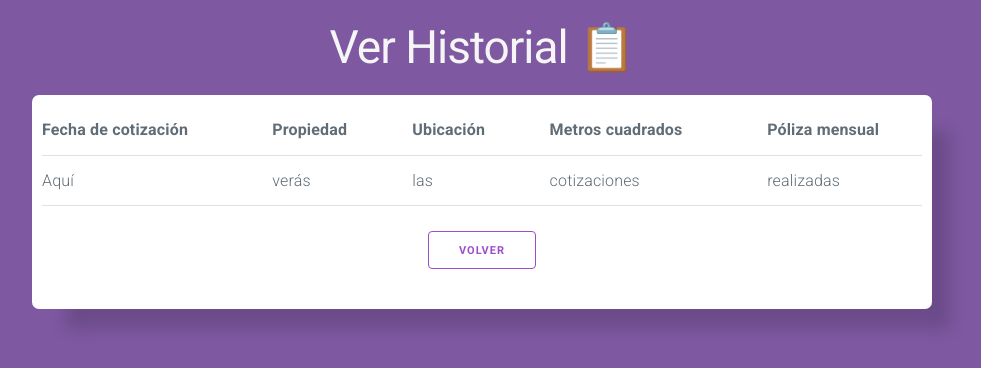
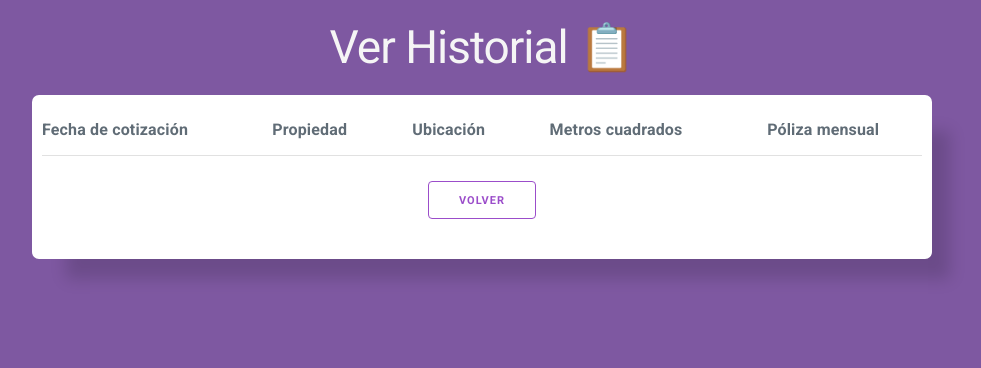
Before and after one commit to yani93anto/PROYECTO3-YANINA-CAMMARASANA, a React (Vite) app: page /historial in a window 1280 px wide. Shown: the top 368 px of the page, without its empty margins (158-1139 px from the left). Built offline with nearby package versions, Linux system fonts and the light colour scheme; a small style sheet from the web is missing.

Commit message:
arreglos

```diff
--- a/src/Components/Form/Button+Price.jsx
+++ b/src/Components/Form/Button+Price.jsx
@@ -29,14 +29,13 @@ export function Button({
   const guardar = () => {
     if (cotizado) {
       const agragarCotizacion = {
-        fecha: new Date().toLocaleDateString(),
+        fecha: new Date().toLocaleDateString() + " " + new Date().toLocaleTimeString(),
         propiedad: selectPropiedad,
         ubicacion: selectUbicacion,
         mts2: inputMts2,
         poliza: spanValorPoliza,
       };
-      const cotizaciones =
-        JSON.parse(localStorage.getItem("cotizacion")) || "[]";
+      const cotizaciones = JSON.parse(localStorage.getItem("cotizacion")) || [];
       cotizaciones.push(agragarCotizacion);
       localStorage.setItem("cotizacion", JSON.stringify(cotizaciones));
     }
@@ -81,7 +80,7 @@ export function Button({
         <p className="importe">
           Precio estimado: $ <span id="valorPoliza">{spanValorPoliza}</span>
           <span
-            className="guardar ocultar"
+            className={`guardar ${cotizado ? "" : "ocultar"}`}
             onClick={toast}
             title="Guardar en historial"
           >
--- a/src/Components/Form/Location.jsx
+++ b/src/Components/Form/Location.jsx
@@ -1,4 +1,3 @@
-import React from "react";
 export function Location({ datos, setUbicacion }) {
   const handleChange = (e) => {
     setUbicacion(e.target.value)};
--- a/src/Components/Header.jsx
+++ b/src/Components/Header.jsx
@@ -4,7 +4,7 @@ export function Header() {
   return (
     <nav>
         <div className="historial">
-          <Link to="../Pages/Historial">
+          <Link to="historial">
             <span title="Ver Historial">📋</span>
           </Link>
         </div>
--- a/src/Pages/Historial.jsx
+++ b/src/Pages/Historial.jsx
@@ -1,6 +1,17 @@
+import { useEffect, useState } from "react";
+
 export function Historial() {
+  const [cotizaciones, setcotizaciones] = useState([]);
+
+  useEffect(() => {
+    // Recupera los datos del LocalStorage
+    const cotizacionesGuardadas = JSON.parse(localStorage.getItem("cotizacion")) || [];
+    setcotizaciones(cotizacionesGuardadas);
+  }, []);
+
   return (
-    <div><h1 className="center separador">Ver Historial 📋</h1>
+    <div>
+      <h1 className="center separador">Ver Historial 📋</h1>
       <div className=" center div-cotizador">
         <table>
           <thead>
@@ -13,21 +24,37 @@ export function Historial() {
             </tr>
           </thead>
           <tbody>
-            <tr>
-              <td>Aquí</td>
-              <td>verás</td>
-              <td>las</td>
-              <td>cotizaciones</td>
-              <td>realizadas</td>
-            </tr>
+            {cotizaciones.map(
+              (
+                {
+                  fecha,
+                  propiedad,
+                  ubicacion,
+                  mts2,
+                  poliza,
+                },
+                index
+              ) => (
+                <tr key={index}>
+                  <td>{fecha}</td>
+                  <td>{propiedad}</td>
+                  <td>{ubicacion}</td>
+                  <td>{mts2}</td>
+                  <td>{poliza}</td>
+                </tr>
+              )
+            )}
           </tbody>
         </table>
         <div className="center separador">
-          <a href="index.html">
-            <button className="button button-outline">VOLVER</button>
-          </a>
+          <button
+            onClick={() => window.history.back()}
+            className="button button-outline">
+            VOLVER
+          </button>
         </div>
-      </div></div>
+      </div>
+    </div>
   );
 }
 
```
Also changed, not shown: .eslintrc.cjs. Lines whose indentation alone changed are shown as unchanged.
